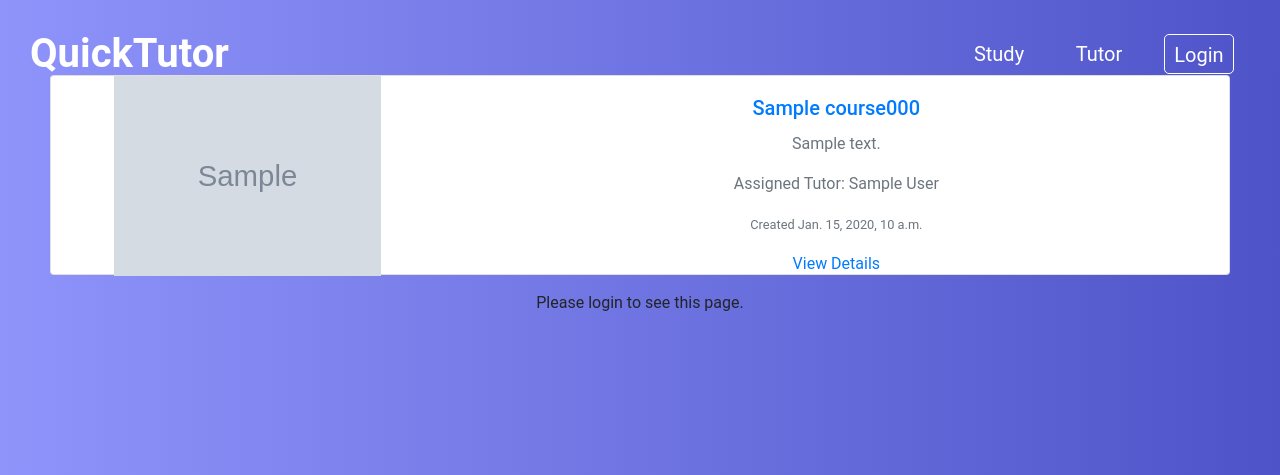
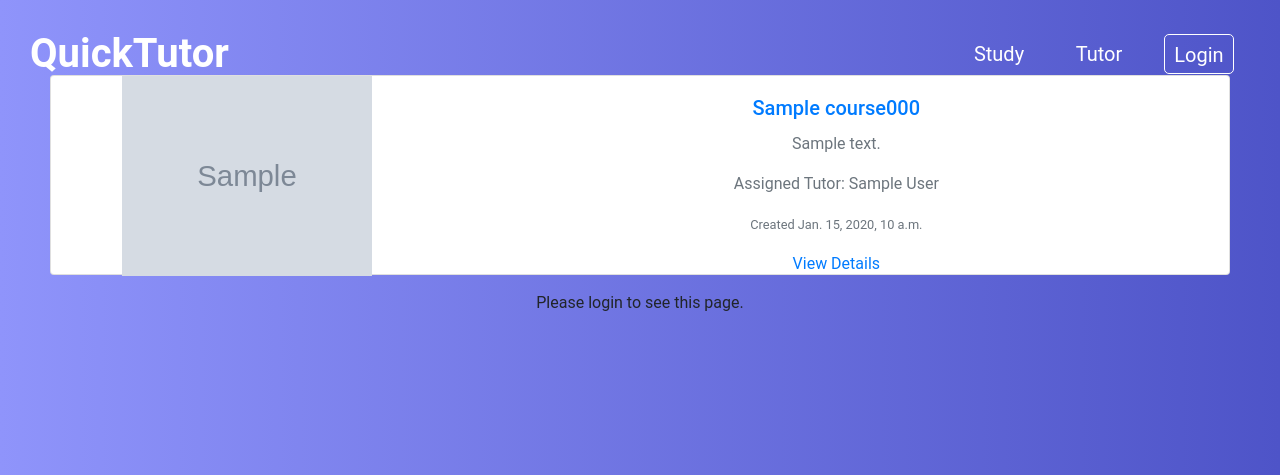
Before and after one commit to HarrisonClark/QuickTutor, a Django app: page /study/open-request/1 in a window 1280 px wide. Shown: the top 475 px of the page. Run offline with Django 3.2, Linux system fonts and the light colour scheme; tables that the repository leaves empty hold one stand-in row (values such as "Sample post"); grey boxes marked "Sample" are stand-in pictures; some libraries are stand-ins or nearby versions.

Commit message:
added profile pic max-width

```diff
--- a/study/templates/study/request_object.html
+++ b/study/templates/study/request_object.html
@@ -1,7 +1,7 @@
 <div class="card mb-3" style="max-height: 200px; min-width:600px; margin:50px">
     <div class="row no-gutters">
         <div class="col-md-4">
-        <img src={{ req.student.picture }} style="height:200px" alt="User Profile Pic">
+        <img src={{ req.student.picture }} style="height:200px; max-width:250px" alt="User Profile Pic">
         </div>
         <div class="col-md-8">
         <div class="card-body">
```
